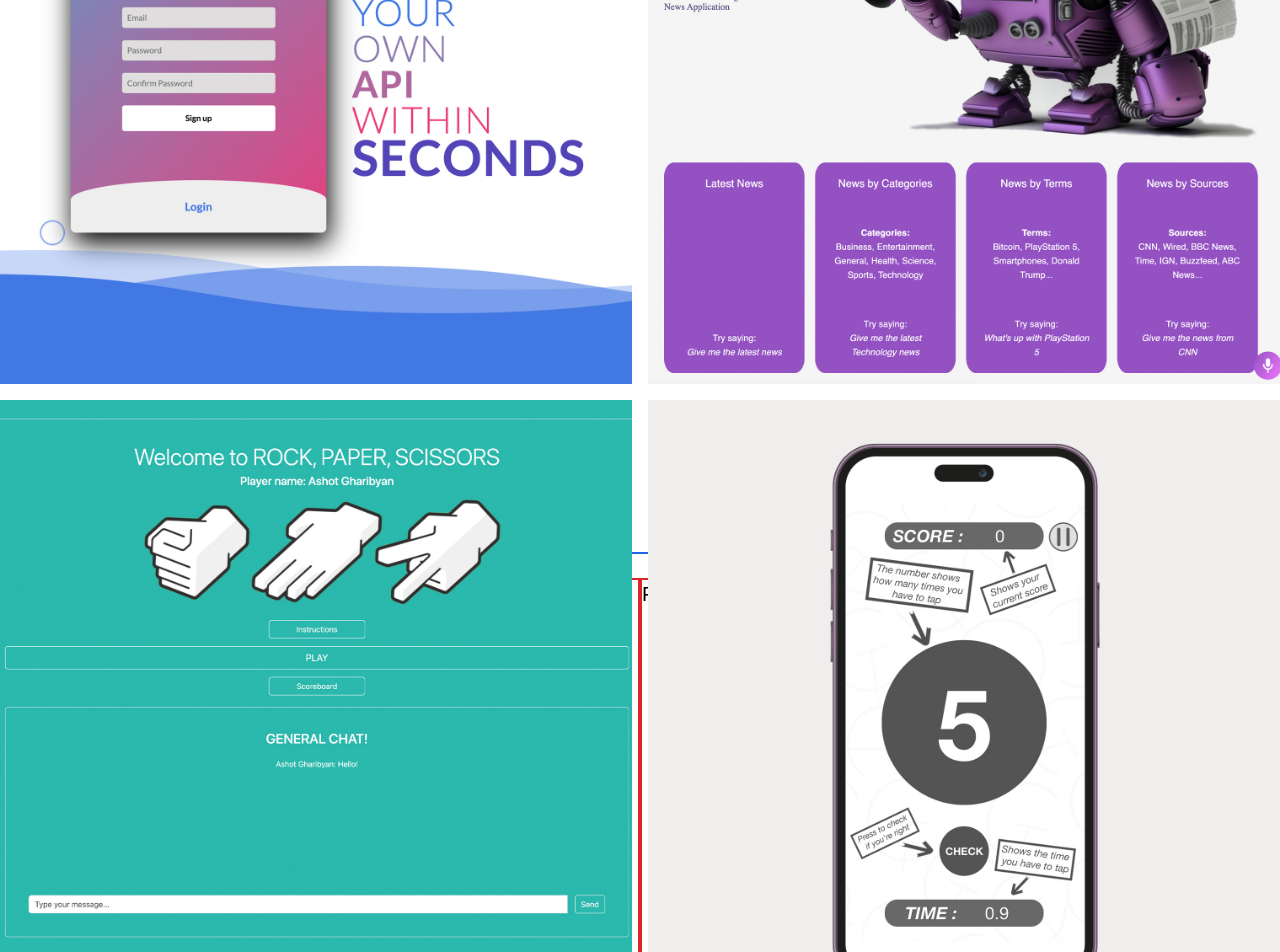
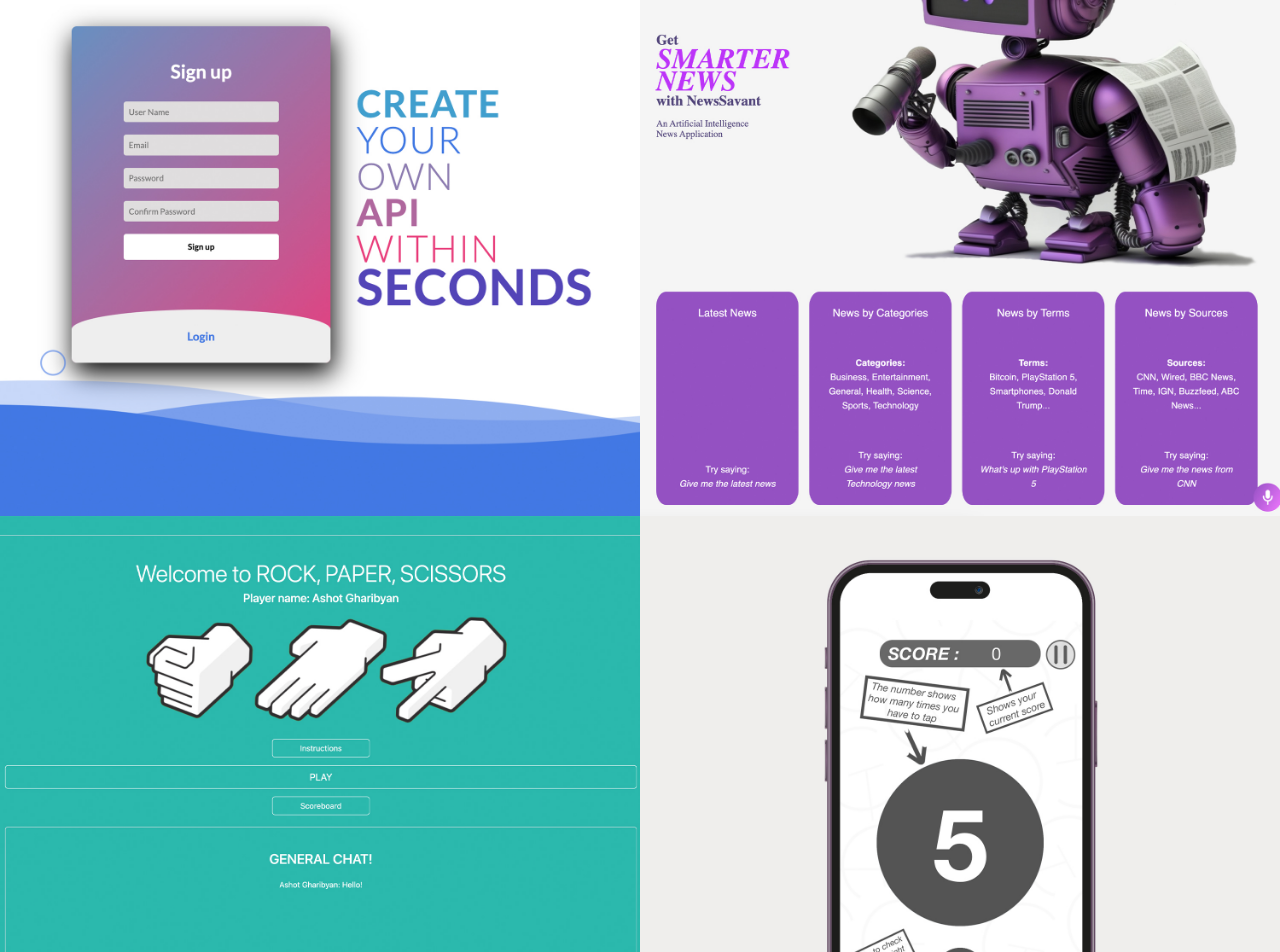
Before and after one commit to ashgharibyan/ashgharibyan-portfolio, a React (Vite) app in the folder frontend/: page /full in a window 1280 px wide. Shown: the part 1848-2800 px from the top of the page. Built offline with nearby package versions, Linux system fonts and the light colour scheme; a web font is replaced by a local one.

Commit message:
fix: sizing and bg color

```diff
--- a/frontend/src/full/FullContent.jsx
+++ b/frontend/src/full/FullContent.jsx
@@ -32,9 +32,10 @@ const FullContent = () => {
                 <FullAbout />
             </section>
 
-            <section ref={projectsRef} className="h-screen w-screen">
+            <section ref={projectsRef} className="">
                 <FullProjects />
             </section>
+
             <div
                 ref={expAndEdRef}
                 className="flex h-screen justify-between border-2 border-solid border-blue-600 px-2 py-6"
--- a/frontend/src/full/sections/FullProjects.jsx
+++ b/frontend/src/full/sections/FullProjects.jsx
@@ -2,70 +2,69 @@ import React, { useEffect } from "react";
 import { apiofapis, newssavant, rps, tapcount } from "../../assets/images";
 const FullProjects = () => {
     return (
-        <div className=" grid h-screen w-screen grid-cols-2 gap-4">
+        <div className="text-center">
+            <h1 className="textFullIntroTypewriter py-8 md:py-6 sm:py-4">
+                PROJECTS
+            </h1>
+            <div className=" grid  grid-cols-2">
                 <div className="group relative">
                     <img
                         src={apiofapis}
                         alt="TheAPIofAPIsI"
-                    className="h-[100%] w-[100%] object-cover"
+                        className=" object-cover"
                     />
-                <div className="absolute inset-0 flex items-center justify-center bg-black bg-opacity-70 p-4 opacity-0 transition-opacity duration-300 group-hover:opacity-100">
+                    <div className="absolute inset-0 flex items-center justify-center bg-black p-4 opacity-0 transition-opacity duration-300 group-hover:opacity-100">
                         <div className="text-center text-white">
                             <h3 className="mb-2 font-bold">TheAPIofAPIsI</h3>
                             <p>
-                            API hub and creator with Java, Spring Boot, JSP, and
-                            more.
+                                API hub and creator with Java, Spring Boot, JSP,
+                                and more.
                             </p>
                         </div>
                     </div>
                 </div>
-
                 <div className="group relative">
                     <img
                         src={newssavant}
                         alt="NewsSavant AI"
-                    className="h-[100%] w-[100%] object-cover"
+                        className=" object-cover"
                     />
-                <div className="absolute inset-0 flex items-center justify-center bg-black bg-opacity-70 p-4 opacity-0 transition-opacity duration-300 group-hover:opacity-100">
+                    <div className="absolute inset-0 flex items-center justify-center bg-black  p-4 opacity-0 transition-opacity duration-300 group-hover:opacity-100">
                         <div className="text-center text-white">
                             <h3 className="mb-2 font-bold">NewsSavant AI</h3>
                             <p>
-                            News search by voice using AI bot, React, and Alan
-                            AI.
+                                News search by voice using AI bot, React, and
+                                Alan AI.
                             </p>
                         </div>
                     </div>
                 </div>
-
                 <div className="group relative">
-                <img
-                    src={rps}
-                    alt="RPS"
-                    className="h-[100%] w-[100%] object-cover"
-                />
-                <div className="absolute inset-0 flex items-center justify-center bg-black bg-opacity-70 p-4 opacity-0 transition-opacity duration-300 group-hover:opacity-100">
+                    <img src={rps} alt="RPS" className=" object-cover" />
+                    <div className="absolute inset-0 flex items-center justify-center bg-black  p-4 opacity-0 transition-opacity duration-300 group-hover:opacity-100">
                         <div className="text-center text-white">
                             <h3 className="mb-2 font-bold">RPS</h3>
                             <p>
-                            Multiplayer Rock, Paper, Scissors game with Flask
-                            and socket.io.
+                                Multiplayer Rock, Paper, Scissors game with
+                                Flask and socket.io.
                             </p>
                         </div>
                     </div>
                 </div>
-
                 <div className="group relative">
                     <img
                         src={tapcount}
                         alt="TapCount"
-                    className="h-[100%] w-[100%] object-cover"
+                        className=" object-cover"
                     />
-                <div className="absolute inset-0 flex items-center justify-center bg-black bg-opacity-70 p-4 opacity-0 transition-opacity duration-300 group-hover:opacity-100">
+                    <div className="absolute inset-0 flex items-center justify-center bg-black  p-4 opacity-0 transition-opacity duration-300 group-hover:opacity-100">
                         <div className="text-center text-white">
                             <h3 className="mb-2 font-bold">TapCount</h3>
                             <p>
-                            iOS game to improve concentration, built with Swift.
+                                iOS game to improve concentration, built with
+                                Swift.
                             </p>
+                        </div>
                     </div>
                 </div>
             </div>
```
Lines whose indentation alone changed are shown as unchanged.
